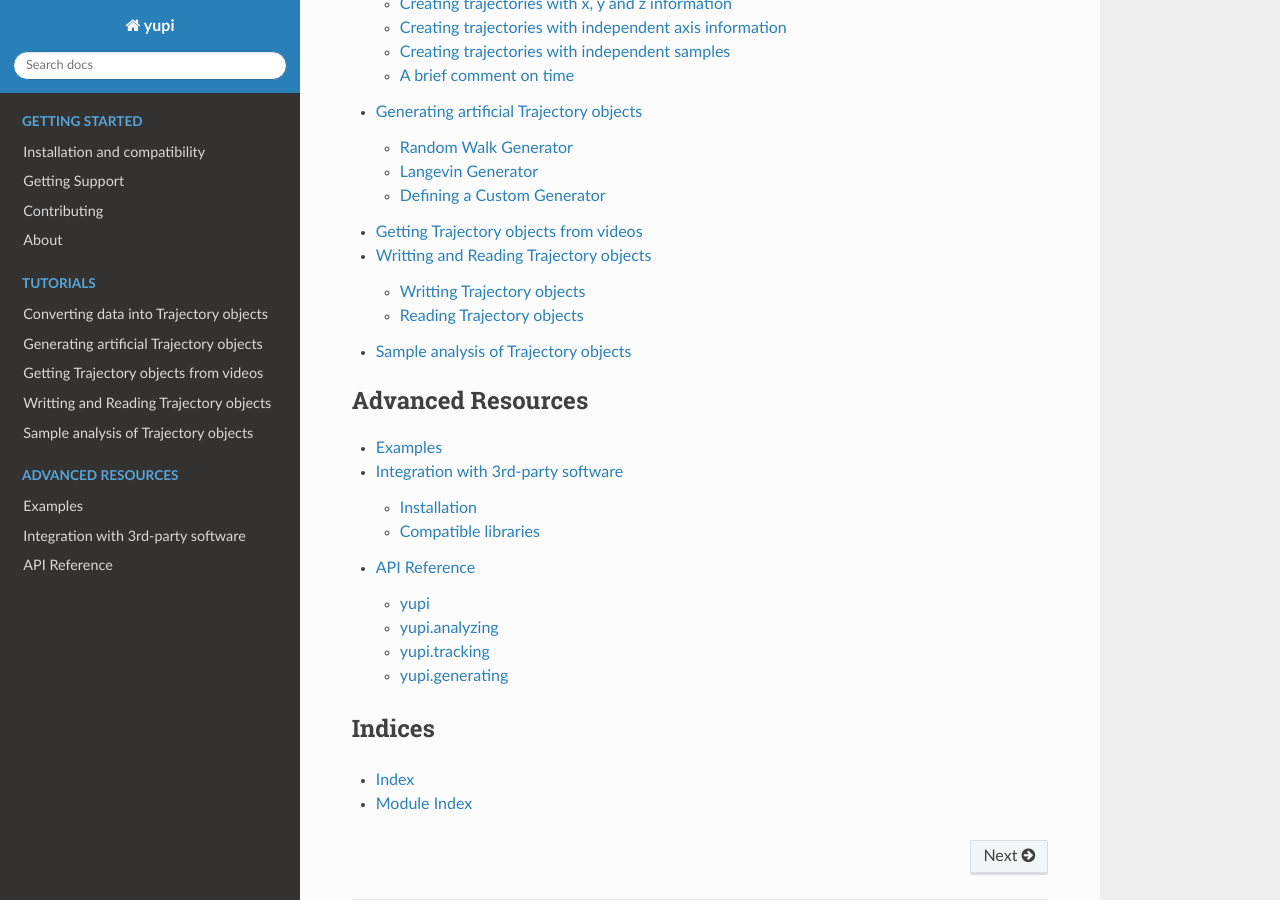
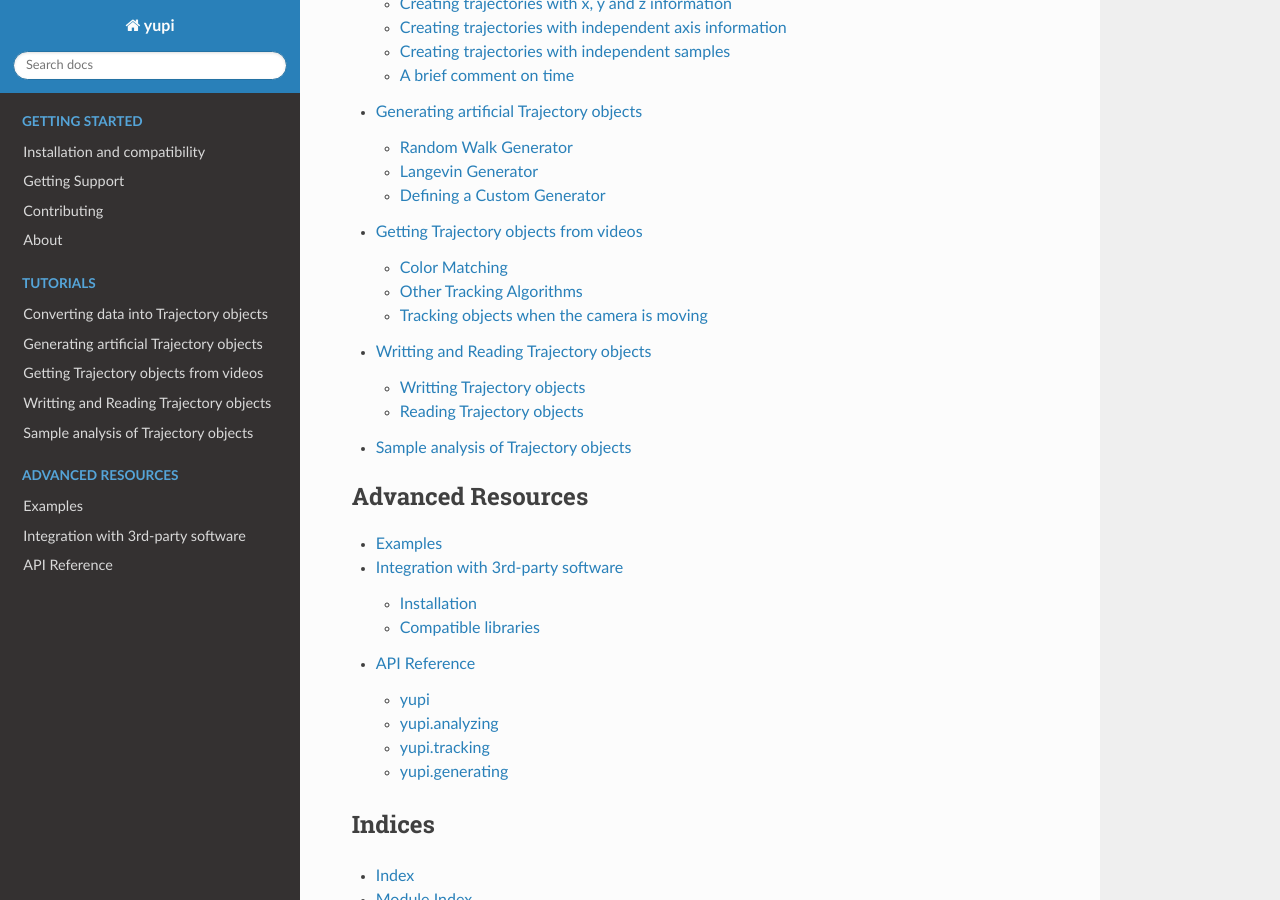
Before and after one commit to yupidevs/yupi, a Sphinx documentation site: the page built from docs/source/index.rst, in a window 1280 px wide and 900 px high, scrolled down 1169 px. Built offline with Sphinx 7.4.7 and the Read the Docs theme 2.0.0, drawn with Linux system fonts in a browser that asks for light colours; some of the changed lines change nothing that is shown.

Commit message:
Refactor tutorial 3

```diff
--- a/docs/source/tutorials/tracking.rst
+++ b/docs/source/tutorials/tracking.rst
@@ -1,7 +1,12 @@
 Getting Trajectory objects from videos
 --------------------------------------
 
-There are several methods to discern the position of an object through consecutive frames of a video. If the input is a video where the color of the object you want to track is quite different from everything else, like this one:
+There are several methods to discern the position of an object through consecutive frames of a video.
+
+Color Matching
+==============
+
+If the input is a video where the color of the object you want to track is quite different from everything else, like this one:
 
 .. raw:: html
 
@@ -11,19 +16,53 @@ There are several methods to discern the position of an object through consecuti
    </video>
    </center>
 
-You can exploit this fact to capture the whole trajectory using a yupi script like:
+You can exploit this fact to capture the whole trajectory using the :py:class:`~yupi.ColorMatching` algorithm implemented in yupi:
 
 .. code-block:: python
 
-   from yupi.tracking import ROI, ObjectTracker, TrackingScenario
    from yupi.tracking import ColorMatching
+   algorithm = ColorMatching((180,125,35), (190,135,45))
 
-   # Initialize main tracking objects
-   algorithm = ColorMatching((180,125,35), (190,135,45))
-   blue_ball = ObjectTracker('blue', algorithm, ROI((100, 100)))
+Where the parameters passed to the :py:class:`~yupi.ColorMatching` constructor are the lower and upper bounds of the color vector in the selected color space, BGR by default.
+
+Next, we can define a Region-of-Interest, the neighborhood of pixels, around the last known position of the object, that are going to be explored in the following frame. Its size will depend on the specific video and the desired tracking object.
+
+.. code-block:: python
+
+   from yupi.tracking import ROI
+   roi = ROI((100, 100))
+
+Now, we can create an :py:class:`~yupi.ObjectTracker`. Its function is to apply the selected algorithm along the ROI in a frame to estimate the following position of the object.
+
+.. code-block:: python
+
+   from yupi.tracking import ObjectTracker
+   blue_ball = ObjectTracker('blue', algorithm, roi)
+
+Finally, the tracker is passed to the :py:class:`~yupi.TrackingScenario`, the one in charge of iterating the video and making the trackers update its value on each frame. It also allows several trackers to coexist while processing the same video.
+
+
+.. code-block:: python
+
+   from yupi.tracking import TrackingScenario
    scenario = TrackingScenario([blue_ball])
 
-   # Track the video using the preconfigured scenario
+The track method of a :py:class:`~yupi.TrackingScenario` object, will produce a list of all the :py:class:`~yupi.Trajectory` objects the :py:class:`~tracking.trackers.TrackingScenario` tracked among all the frames of the video:
+
+.. code-block:: python
+
    retval, tl = scenario.track('resources/videos/demo.avi', pix_per_m=10)
 
-The value of ``tl``, will contain a list of all the :py:class:`~yupi.Trajectory` objects the :py:class:`~tracking.trackers.TrackingScenario` tracked among all the frames of the video. In this case, the list will contain only one object describing the trajectory of the blue ball in the video.
+In this case, the list **tl** will contain only one object describing the trajectory of the blue ball in the video.
+
+
+Other Tracking Algorithms
+=========================
+
+There are several other algorithms available in yupi. For a quick overview, we recommend you to inspect Example 2 that contains a detailed comparison of them while developing a specific task.
+
+
+Tracking objects when the camera is moving
+==========================================
+
+Yupi is able to estimate the motion of the camera (under certain circumstances) and integrate this information while reconstructing the trajectory of the tracked object. Example 5 shows a typical application of this feature.
```
